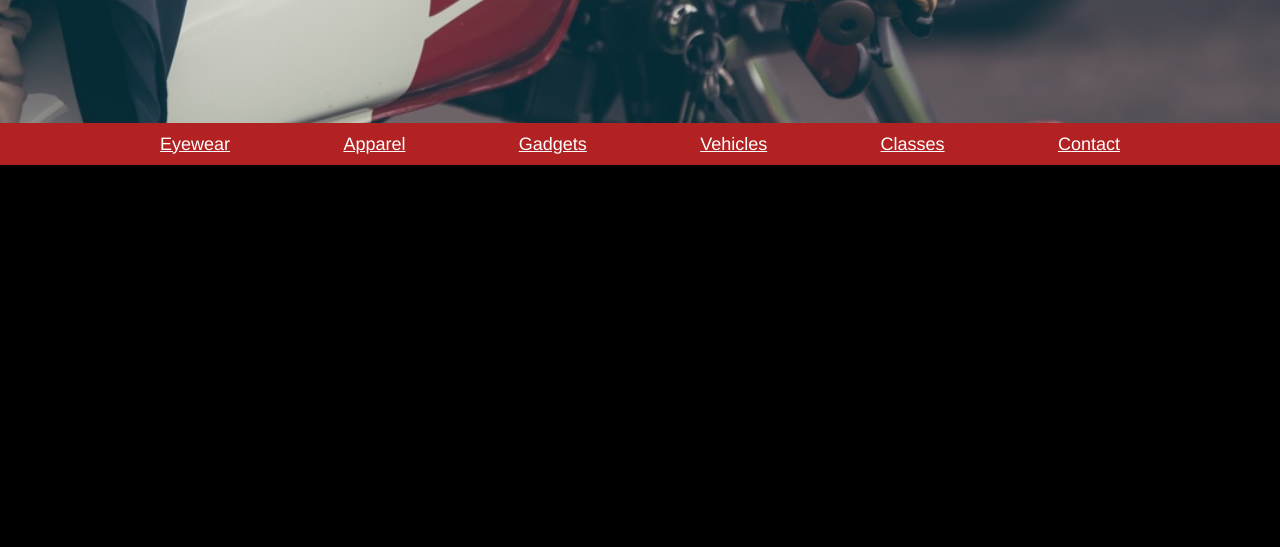
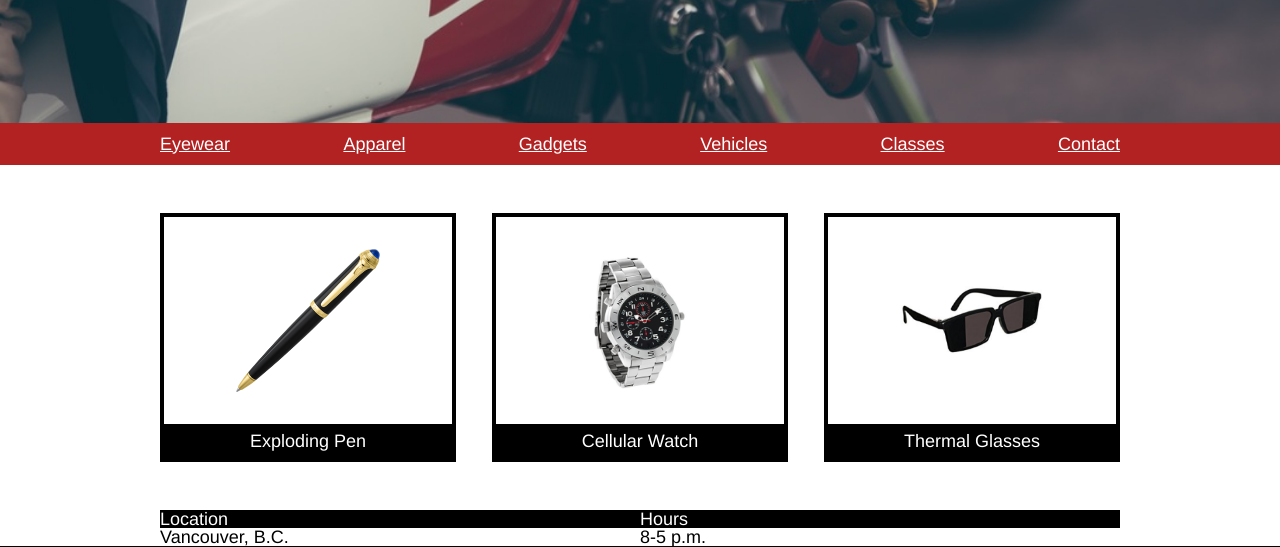
Before and after one commit to HeidiPierce/secret-agent, a plain HTML site: page index.html in a window 1280 px wide. Shown: the part 350-897 px from the top of the page. Before the commit the page ends 800 px from the top, so only its background shows below. Drawn offline with Linux system fonts and the light colour scheme.

Commit message:
fixed products.

```diff
--- a/index.html
+++ b/index.html
@@ -33,8 +33,37 @@
             <li><a href="#">Contact</a></li>
           </ul>
         </nav>
+    <section>
+      <div class="inner-box">
+        <div class="products">
+          <div class="product">
+            <img src="resources/images/pen-img.png" alt=" This ball point pen explodes with a loud 'bang' when the cap is removed." title="Exploding Pen">
+            <h4>Exploding Pen</h4>
+        </div>
+          <div class="product">
+            <img src="resources/images/watch-img.png" alt="This watch has cellular connectivity, allowing you to make calls from your wrist." title="Cellular Watch">
+            <h4>Cellular Watch</h4>
+          </div>
+          <div class="product">
+            <img src="resources/images/glasses-img.png" alt="These sunglasses have thermal capabilities, allowing you to see in the dark." title="Thermal Sunglasses">
+            <h4>Thermal Glasses</h4>
+          </div>
+        </div>
+        <div class="business-info">
+          <div class="location">
+            <h3>Location</h3>
+            <h4>Vancouver, B.C.</h4>
+          </div>
+          <div class="hours">
+            <h3>Hours</h3>
+            <h4>8-5 p.m.</h4>
+          </div>
+        </div>
+      </div>
+    </section>
+    <footer>
 
-
+    </footer>
 
 
 
--- a/resources/css/style.css
+++ b/resources/css/style.css
@@ -64,6 +64,48 @@ nav ul {
   padding: 0.75rem 0;
   list-style: none;
 }
+
 a {
   color: white;
 }
+/*product gallery*/
+section {
+  background-color: white;
+  margin: 0 auto;
+}
+.products {
+  display: flex;
+  justify-content: space-between;
+  padding: 3rem 0;
+}
+.product {
+  border: 4px solid black;
+  text-align: center;
+  width: 30%;
+  display: flex;
+  align-items: center;
+  flex-direction: column;
+}
+.product img {
+  margin: auto;
+  max-width: 8em;
+  padding: 2rem 0;
+}
+.product h4 {
+  background-color: black;
+  padding: 0.5rem 0;
+  width: 100%;
+}
+/*business info boxes*/
+.business-info {
+  display: flex;
+}
+h3 {
+  background-color: black;
+}
+.business-info h4 {
+  color: black;
+}
+.location, .hours {
+  flex: 1;
+}
```
